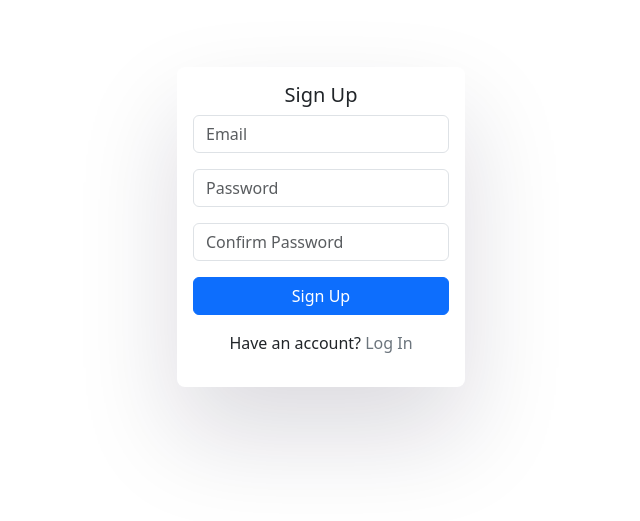
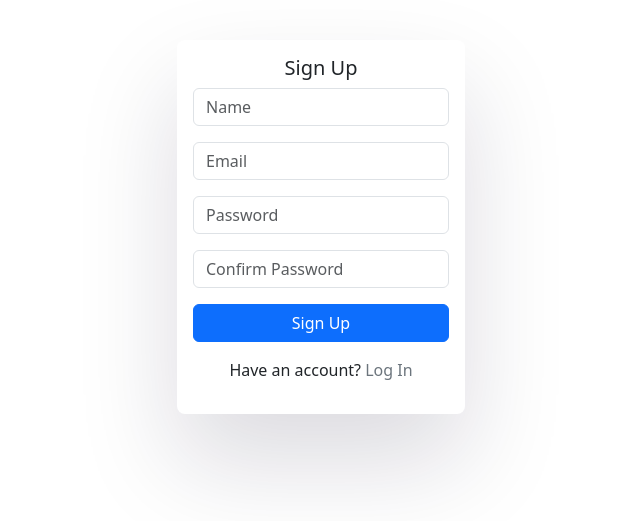
Before and after one commit to Ajith27887/social, a React (Create React App) app: page /Signup in a window 1280 px wide. Shown: the part 173-694 px from the top of the page, without its empty margins (319-959 px from the left). Built offline with nearby package versions, Linux system fonts and the light colour scheme; no server answers.

Commit message:
Navbar changes and profile added

```diff
--- a/package.json
+++ b/package.json
@@ -10,8 +10,10 @@
     "react-bootstrap": "^2.10.7",
     "react-dom": "^19.0.0",
     "react-firebase-hooks": "^5.1.1",
+    "react-icons": "^5.4.0",
     "react-router-dom": "^7.1.1",
-    "react-scripts": "5.0.1"
+    "react-scripts": "5.0.1",
+    "sass": "^1.83.0"
   },
   "scripts": {
     "start": "react-scripts start",
--- a/src/App.tsx
+++ b/src/App.tsx
@@ -5,6 +5,9 @@ import AuthProvider from "./Context/AuthContext";
 import { BrowserRouter as Router, Route, Routes } from "react-router-dom";
 import DashBoard from "./Components/DashBoard";
 import Login from "./Components/Login";
+import { Navbar } from "react-bootstrap";
+import NewsFeed from "./Components/NewsFeed";
+import PostPage from "./Components/PostPage";
 
 function App() {
   return (
@@ -12,6 +15,10 @@ function App() {
       <Router>
         <AuthProvider>
           <Routes>
+            <Route path="/" element={<Navbar />}>
+              <Route path="/news-feed" element={<NewsFeed />} />
+              <Route path="/post" element={<PostPage />} />
+            </Route>
             <Route path="/" element={<DashBoard />} />
             <Route path="/Signup" element={<Signup />} />
             <Route path="/Login" element={<Login />} />
--- a/src/Components/Login.js
+++ b/src/Components/Login.js
@@ -1,4 +1,4 @@
-import React, { useRef, useState } from "react";
+import React, { useRef } from "react";
 import { Button, Card, Form, Col, Alert } from "react-bootstrap";
 import { useAuth } from "../Context/AuthContext";
 import { Link, useNavigate } from "react-router-dom";
@@ -6,8 +6,8 @@ import { Link, useNavigate } from "react-router-dom";
 export default function Login() {
   const emailref = useRef();
   const passwordRef = useRef();
-  const { login, currentUser, error, setError } = useAuth();
-  // const [error, setError] = useState("");
+  const { login, currentUser, error, setError, setSuccess, success } =
+    useAuth();
   let navigate = useNavigate();
 
   const handleSubmit = async (e) => {
--- a/src/Components/Navbar.js
+++ b/src/Components/Navbar.js
@@ -1,16 +1,21 @@
 import Button from "react-bootstrap/Button";
 import Container from "react-bootstrap/Container";
-import Form from "react-bootstrap/Form";
 import Nav from "react-bootstrap/Nav";
 import Navbar from "react-bootstrap/Navbar";
-import NavDropdown from "react-bootstrap/NavDropdown";
 import { getAuth, signOut } from "firebase/auth";
-import { useNavigate } from "react-router-dom";
+import { useNavigate, Outlet } from "react-router-dom";
 import { useState } from "react";
+import { VscAccount } from "react-icons/vsc";
+import Card from "react-bootstrap/Card";
+import { useAuth } from "../Context/AuthContext";
+import { auth } from "../firebase";
+import "./Navbar.scss";
 
 function NavScrollExample() {
   const navigate = useNavigate(),
-    [error, setError] = useState("");
+    [error, setError] = useState(""),
+    { currentUser } = useAuth(),
+    imageUrl = currentUser && currentUser.photoURL;
 
   const handleLogOut = () => {
     const auth = getAuth();
@@ -22,10 +27,14 @@ function NavScrollExample() {
         setError("Somthig wrong");
       });
   };
+
+  console.log(auth, "name");
+
   return (
+    <>
       <Navbar expand="lg" className="bg-body-tertiary">
-      <Container fluid>
-        <Navbar.Brand href="#">Navbar scroll</Navbar.Brand>
+        <Container>
+          {/* <Navbar.Brand href="#">Navbar scroll</Navbar.Brand> */}
           <Navbar.Toggle aria-controls="navbarScroll" />
           <Navbar.Collapse id="navbarScroll">
             <Nav
@@ -33,30 +42,46 @@ function NavScrollExample() {
               style={{ maxHeight: "100px" }}
               navbarScroll
             >
-            <Nav.Link href="#action1">Home</Nav.Link>
-            <Nav.Link href="#action2">Link</Nav.Link>
-            <NavDropdown title="Link" id="navbarScrollingDropdown">
-              <NavDropdown.Item href="#action3">Action</NavDropdown.Item>
-              <NavDropdown.Item href="#action4">
-                Another action
-              </NavDropdown.Item>
-              <NavDropdown.Divider />
-              <NavDropdown.Item href="#action5">
-                Something else here
-              </NavDropdown.Item>
-            </NavDropdown>
-            <Nav.Link href="#" disabled>
-              Link
-            </Nav.Link>
+              <Nav.Link href="/news-feed">News Feeds</Nav.Link>
+              <Nav.Link href="/post">Post</Nav.Link>
             </Nav>
-          <Form className="d-flex">
-            <Button variant="outline-success" onClick={handleLogOut}>
+            <Nav>
+              <div className="profile-container">
+                {imageUrl ? (
+                  <img
+                    src={imageUrl}
+                    alt="Profile"
+                    className="mx-3 profile-icon"
+                  />
+                ) : (
+                  <div className="">
+                    <VscAccount
+                      className="mx-3 profile-icon"
+                      style={{ fontSize: "2rem" }}
+                    />
+                    {currentUser && currentUser.displayName}
+                  </div>
+                )}
+                <Card className="profile-card">
+                  <Card.Body>
+                    <Card.Title>
+                      {currentUser && currentUser.displayName}
+                    </Card.Title>
+                    <Card.Subtitle className="mb-2 text-left">
+                      <b>Email :</b> {currentUser && currentUser.email}
+                    </Card.Subtitle>
+                    <Button variant="outline-danger" onClick={handleLogOut}>
                       Log Out
                     </Button>
-          </Form>
+                  </Card.Body>
+                </Card>
+              </div>
+            </Nav>
           </Navbar.Collapse>
         </Container>
       </Navbar>
+      <Outlet />
+    </>
   );
 }
 
--- /dev/null
+++ b/src/Components/Navbar.scss
@@ -0,0 +1,25 @@
+.profile-container {
+  position: relative;
+  display: inline-block;
+
+  .profile-icon {
+    cursor: pointer;
+  }
+
+  .profile-card {
+    width: 300px;
+    display: none;
+    position: absolute;
+    top: 80%;
+    left: 50%;
+    transform: translateX(-50%);
+    margin-top: 10px;
+    z-index: 1;
+    border: none;
+    box-shadow: rgba(100, 100, 111, 0.2) 0px 7px 29px 0px;
+  }
+
+  &:hover .profile-card {
+    display: block;
+  }
+}
--- /dev/null
+++ b/src/Components/NewsFeed.js
@@ -0,0 +1,7 @@
+import React from "react";
+
+function NewsFeed() {
+  return <div>Newsfeed</div>;
+}
+
+export default NewsFeed;
--- /dev/null
+++ b/src/Components/PostPage.js
@@ -0,0 +1,7 @@
+import React from "react";
+
+function PostPage() {
+  return <div>postpage</div>;
+}
+
+export default PostPage;
--- a/src/Components/Signup.js
+++ b/src/Components/Signup.js
@@ -2,15 +2,17 @@ import React, { useRef, useState } from "react";
 import { Button, Card, Form, Col, Alert } from "react-bootstrap";
 import { useAuth } from "../Context/AuthContext";
 import { Link } from "react-router-dom";
+import { useNavigate } from "react-router-dom";
 
 export default function Signup() {
-  const emailref = useRef();
-  const passwordRef = useRef();
-  const passwordConfirm = useRef();
-  const { signUp, currentUser } = useAuth();
-  const [error, setError] = useState("");
-
-  const handleSubmit = async (e) => {
+  const nameRef = useRef(),
+    emailref = useRef(),
+    passwordRef = useRef(),
+    passwordConfirm = useRef(),
+    navigate = useNavigate(),
+    { signUp } = useAuth(),
+    [error, setError] = useState(""),
+    handleSubmit = async (e) => {
       e.preventDefault();
 
       if (passwordRef.current.value !== passwordConfirm.current.value) {
@@ -19,12 +21,19 @@ export default function Signup() {
 
       try {
         setError("");
-      await signUp(emailref.current.value, passwordRef.current.value);
-      console.log(passwordRef.current.value);
-    } catch {
-      setError("somthing went wrong");
+        const userCredential = await signUp(
+          emailref.current.value,
+          passwordRef.current.value,
+          nameRef.current.value
+        );
+        console.log("Profile updated");
+
+        navigate("/Login");
+        // setSuccess("Profile updated");
+      } catch (error) {
+        console.error("Error during signup:", error);
+        setError("somthing went ");
       }
-    console.log(emailref.current.value, "email");
     };
 
   return (
@@ -41,6 +50,15 @@ export default function Signup() {
           <Card.Title>Sign Up</Card.Title>
           {error && <Alert variant="danger">{error}</Alert>}
           <Form onSubmit={handleSubmit}>
+            <Form.Group as={Col}>
+              <Form.Control
+                ref={nameRef}
+                required
+                type="text"
+                placeholder="Name"
+                className="mb-3"
+              />
+            </Form.Group>
             <Form.Group as={Col} controlId="validationCustom01">
               <Form.Control
                 ref={emailref}
--- a/src/Context/AuthContext.js
+++ b/src/Context/AuthContext.js
@@ -3,8 +3,8 @@ import { auth } from "../firebase";
 import {
   createUserWithEmailAndPassword,
   signInWithEmailAndPassword,
+  updateProfile,
 } from "firebase/auth";
-import { useNavigate } from "react-router-dom";
 
 const AuthContext = createContext();
 
@@ -14,10 +14,11 @@ export function useAuth() {
 
 function AuthProvider({ children }) {
   const [currentUser, setCurrentUser] = useState(),
-    [error, setError] = useState("");
+    [error, setError] = useState(""),
+    [success, setSuccess] = useState("");
   console.log("Auth instance:", auth);
 
-  function signUp(email, password) {
+  function signUp(email, password, displayName) {
     if (!email || !password) {
       console.error("Email or password is missing");
       return;
@@ -25,13 +26,15 @@ function AuthProvider({ children }) {
     createUserWithEmailAndPassword(auth, email, password)
       .then((userCredential) => {
         const user = userCredential.user;
-        console.log(user, "user");
-        return user;
+        return updateProfile(user, { displayName }).then(() => {
+          console.log("User profile updated:", user);
+          return user;
+        });
       })
       .catch((error) => {
         const errorCode = error.code;
         const errorMessage = error.message;
-        // throw new Error(errorMessage);
+        throw error;
       });
   }
 
@@ -46,14 +49,17 @@ function AuthProvider({ children }) {
         const errorCode = error.code;
         const errorMessage = error.message;
         console.log(errorCode, errorMessage, "errorcode");
-        // throw new Error(errorMessage); // Pass the error up the chain
         setError("Account doesn't Exists");
+        throw error;
       });
   }
 
   useEffect(() => {
     const unSubscribe = auth.onAuthStateChanged((user) => {
       setCurrentUser(user);
+      if (user) {
+        console.log("Current user:", user.email, user.displayName);
+      }
     });
   }, []);
 
@@ -63,6 +69,8 @@ function AuthProvider({ children }) {
     error,
     signUp,
     setError,
+    setSuccess,
+    success,
   };
 
   return <AuthContext.Provider value={value}>{children}</AuthContext.Provider>;
```
Also changed, not shown: 1 other file (tests, documents, lock files or other folders). Lines whose indentation alone changed are shown as unchanged.
